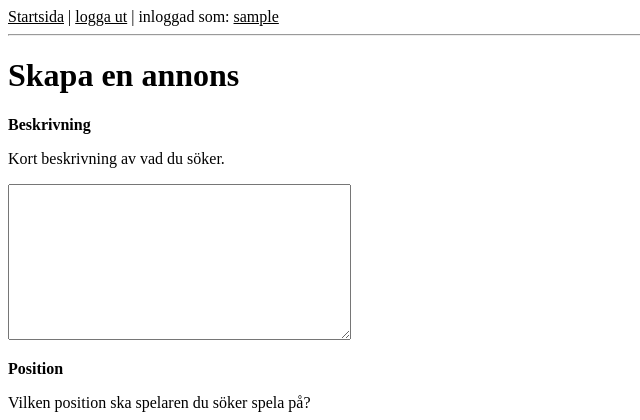
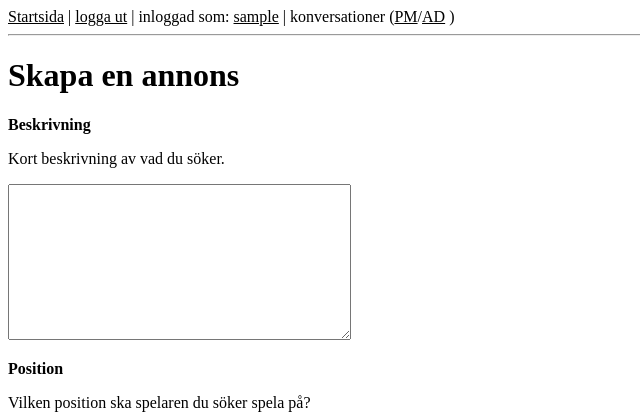
Before and after one commit to joakimekman/hittalaget, a Django app: page /annonser/fotboll/ny/ in a window 1280 px wide. Shown: the top 420 px of the page, without its empty margins (0-640 px from the left). Run offline with Django 3.2, Linux system fonts and the light colour scheme; a user stored in the database is signed in; tables that the repository leaves empty hold one stand-in row (values such as "Sample post").

Commit message:
added conversation links to the base template

```diff
--- a/hittalaget/templates/base.html
+++ b/hittalaget/templates/base.html
@@ -14,7 +14,8 @@
   <a href="{% url 'index' %}">Startsida</a> |
   {% if request.user.is_authenticated %}
     <a href="{% url 'user:logout' %}">logga ut</a> |
-    <span>inloggad som: <a href="{% url 'user:detail' request.user %}">{{ request.user }}</a></span>
+    <span>inloggad som: <a href="{% url 'user:detail' request.user %}">{{ request.user }}</a></span> | <span>konversationer (<a href="{% url 'conversation:list' label='pm' %}">PM</a>/<a href="{% url 'conversation:list' label='ad' %}">AD</a> )</span>
+
   {% else %}
     <a href="{% url 'user:login' %}">logga in</a> |
     <a href="{% url 'user:register' %}">skapa konto</a>
```
